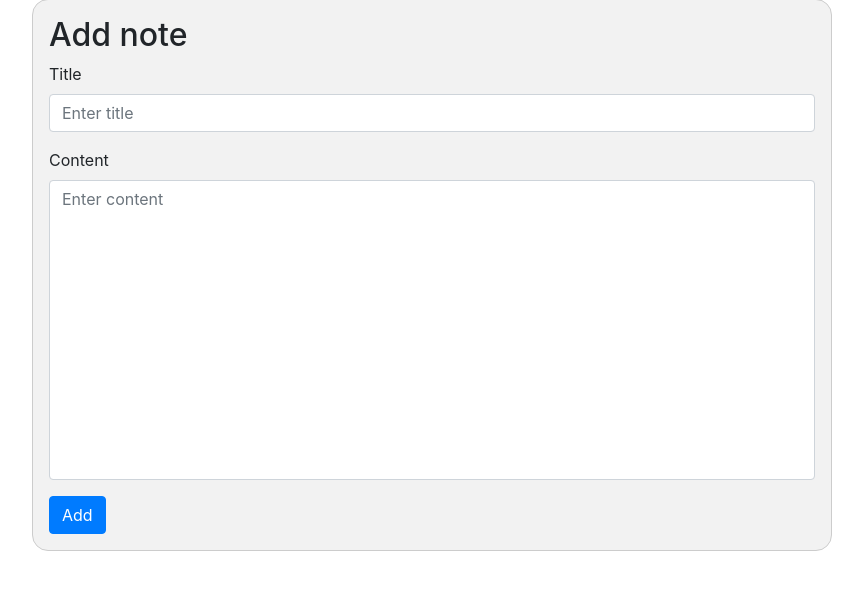
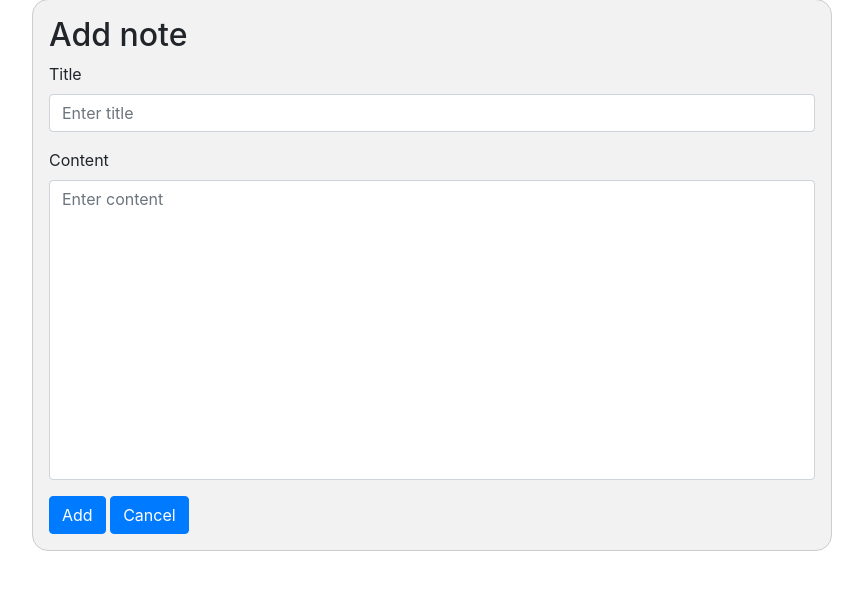
Before and after one commit to ghandylan/flask-notes, a Flask app: page /add-note in a window 1280 px wide. Shown: the part 121-711 px from the top of the page, without its empty margins (208-1071 px from the left). Run offline with Flask 3, Linux system fonts and the light colour scheme; the visitor is signed in with stand-in values (Sample User, id 1); some libraries are stand-ins or nearby versions.

Commit message:
added cancel button on add feature

```diff
--- a/templates/user/addnote.html
+++ b/templates/user/addnote.html
@@ -19,6 +19,8 @@
                 {{ form.content(class="form-control", id="addnote-content", placeholder="Enter content") }}
             </div>
             <button type="submit" class="btn btn-primary">Add</button>
+            <a class="btn btn-primary" href="{{ url_for('user_views.dashboard', username=current_user.username) }}"
+               role="button">Cancel</a>
         </form>
     </div>
 
```
